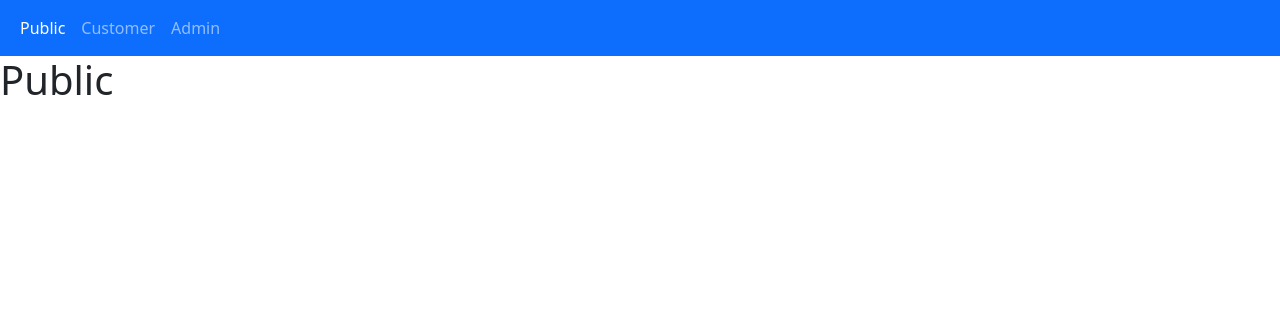
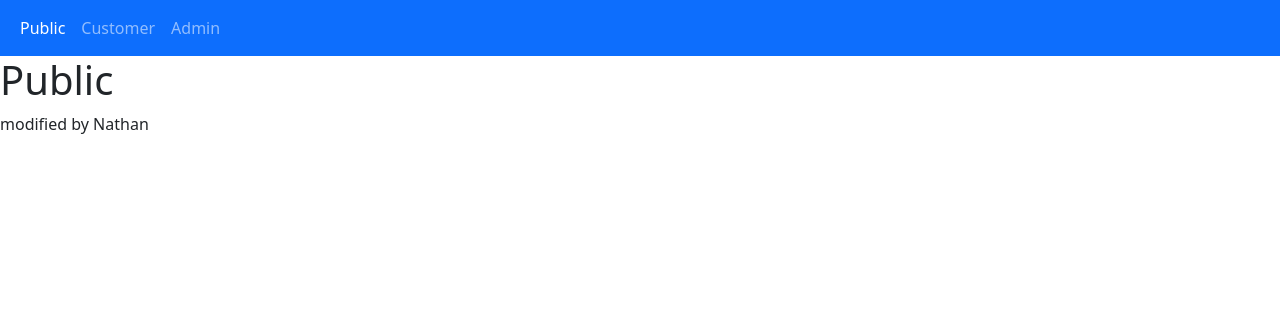
Before and after one commit to nmalicki/restaurant, a PHP site: page /public.php in a window 1280 px wide. Shown: the top 316 px of the page. Run offline with PHP 8.4, Linux system fonts and the light colour scheme.

Commit message:
Modifying my branch for the first time

```diff
--- a/public.php
+++ b/public.php
@@ -4,7 +4,7 @@
     </head>
     <body>
         <h1>Public</h1>
-
+        <p>modified by Nathan</p>
     </body>
 </html>
 <?php
```
Also changed, not shown: index.php (line endings or trailing spaces), 2 other files.
